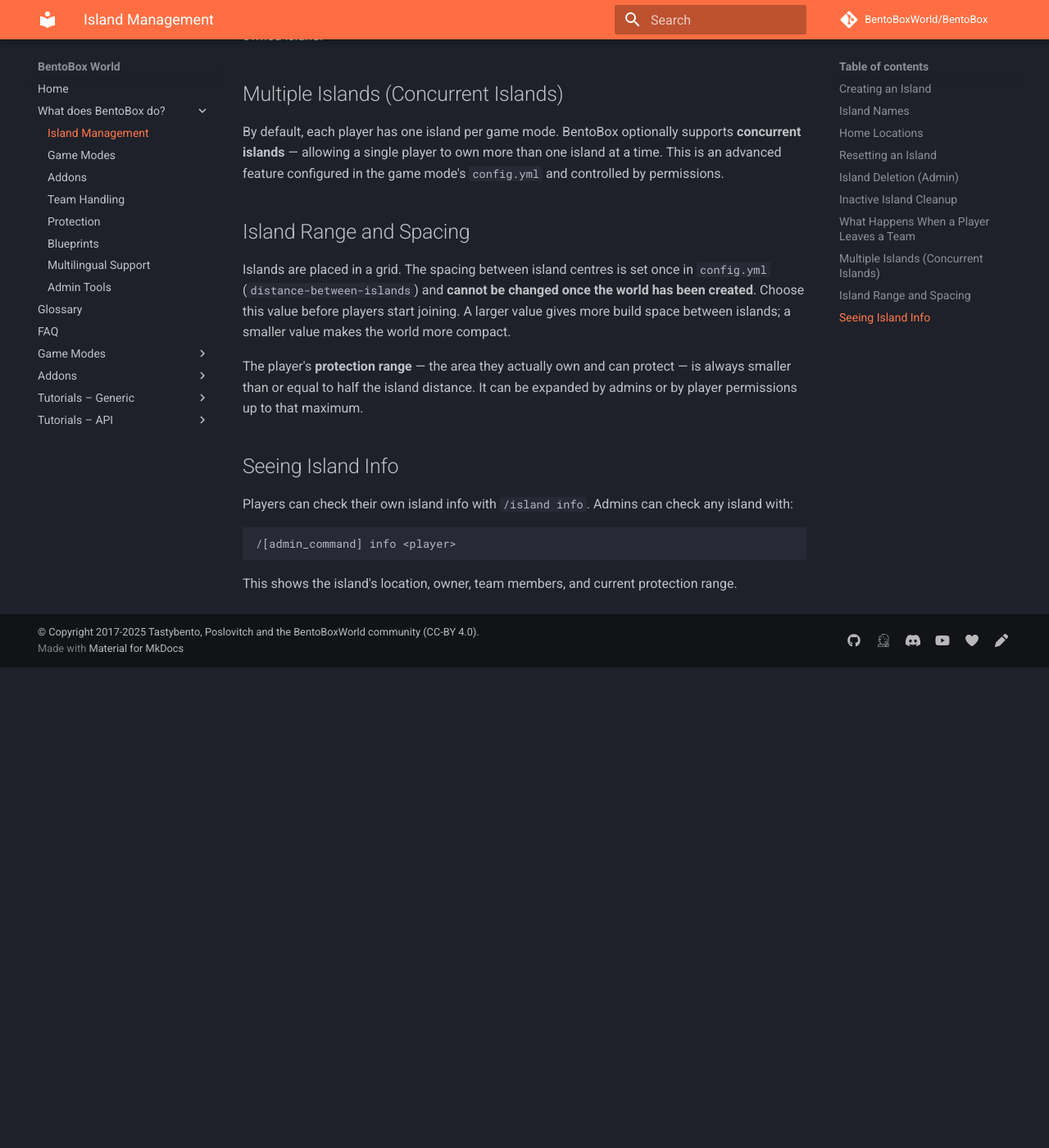
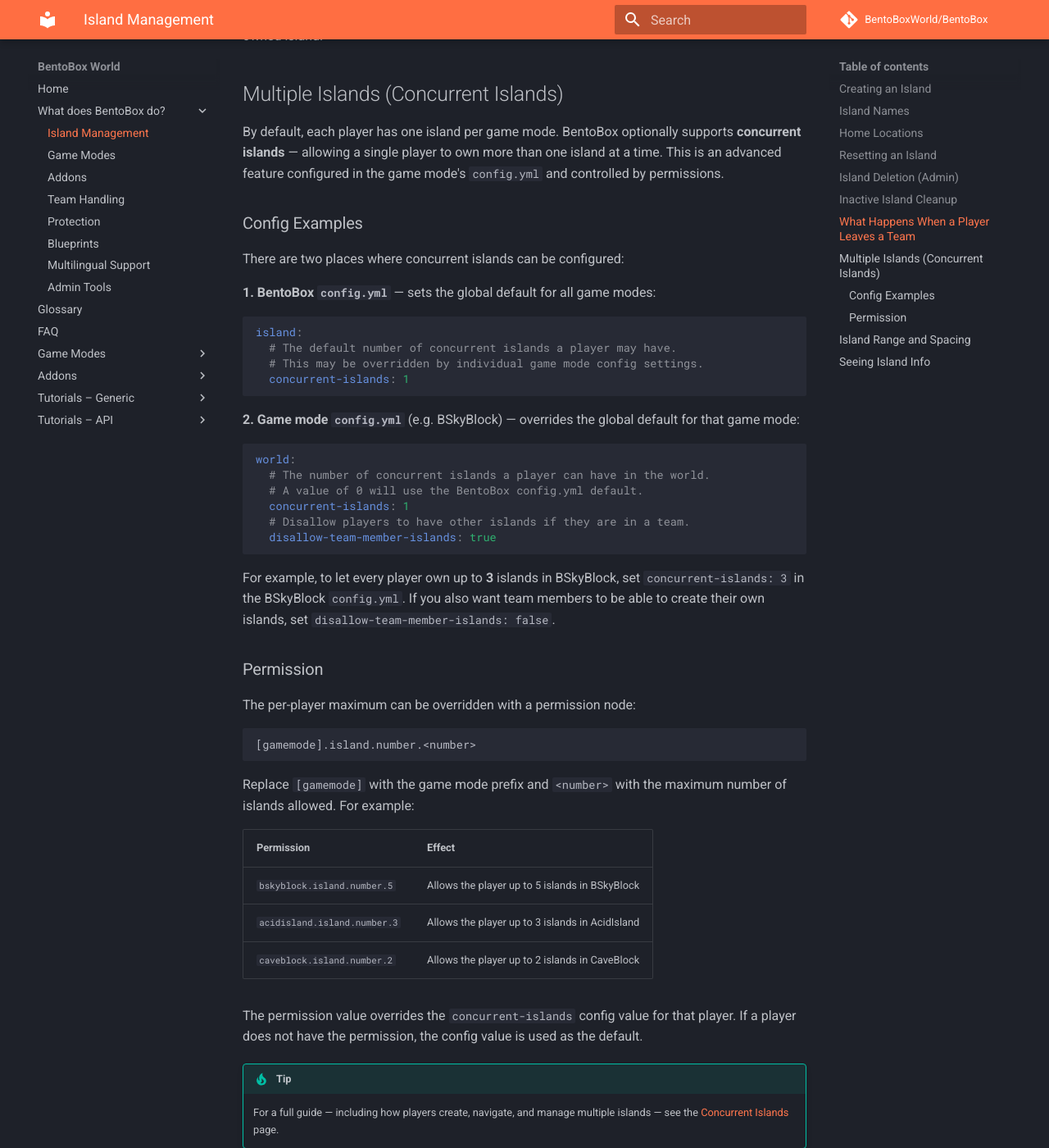
Before and after one commit to BentoBoxWorld/docs, an MkDocs documentation site: the page built from docs/BentoBox/About/IslandManagement.md, in a window 1280 px wide and 1400 px high, scrolled down 1919 px. Shown: the whole window at 82% size. Built offline with MkDocs 1.6.1 and Material for MkDocs 9.7.7, drawn with Linux system fonts in a browser that asks for light colours; comment, search, counter and statistics services are not loaded; before the commit the page ends 2733 px from its top, so only the background shows below that.

Commit message:
Add config and permission examples to Multiple Islands section (#36)
* Initial plan

* Add config and permission examples to Multiple Islands section

Expand the "Multiple Islands (Concurrent Islands)" section in the Island
Management docs with practical examples:
- BentoBox config.yml example for island.concurrent-islands setting
- Game mode config.yml example (BSkyBlock) for concurrent-islands and
  disallow-team-member-islands settings
- Permission node [gamemode].island.number.<number> with example table
- Link to the dedicated Concurrent Islands page for full details

Closes BentoBoxWorld/docs#150

Co-authored-by: tastybento <4407265+tastybento@users.noreply.github.com>
Agent-Logs-Url: https://github.com/BentoBoxWorld/docs/sessions/7229eebc-ba15-4175-b917-6f8573442345

---------

Co-authored-by: copilot-swe-agent[bot] <198982749+Copilot@users.noreply.github.com>
Co-authored-by: tastybento <4407265+tastybento@users.noreply.github.com>

````diff
--- a/docs/BentoBox/About/IslandManagement.md
+++ b/docs/BentoBox/About/IslandManagement.md
@@ -57,6 +57,53 @@ If a player is a member (not owner) and leaves a team or is kicked, they lose ac
 
 By default, each player has one island per game mode. BentoBox optionally supports **concurrent islands** — allowing a single player to own more than one island at a time. This is an advanced feature configured in the game mode's `config.yml` and controlled by permissions.
 
+### Config Examples
+
+There are two places where concurrent islands can be configured:
+
+**1. BentoBox `config.yml`** — sets the global default for all game modes:
+
+```yaml
+island:
+  # The default number of concurrent islands a player may have.
+  # This may be overridden by individual game mode config settings.
+  concurrent-islands: 1
+```
+
+**2. Game mode `config.yml`** (e.g. BSkyBlock) — overrides the global default for that game mode:
+
+```yaml
+world:
+  # The number of concurrent islands a player can have in the world.
+  # A value of 0 will use the BentoBox config.yml default.
+  concurrent-islands: 1
+  # Disallow players to have other islands if they are in a team.
+  disallow-team-member-islands: true
+```
+
+For example, to let every player own up to **3** islands in BSkyBlock, set `concurrent-islands: 3` in the BSkyBlock `config.yml`. If you also want team members to be able to create their own islands, set `disallow-team-member-islands: false`.
+
+### Permission
+
+The per-player maximum can be overridden with a permission node:
+
+```
+[gamemode].island.number.<number>
+```
+
+Replace `[gamemode]` with the game mode prefix and `<number>` with the maximum number of islands allowed. For example:
+
+| Permission | Effect |
+|---|---|
+| `bskyblock.island.number.5` | Allows the player up to 5 islands in BSkyBlock |
+| `acidisland.island.number.3` | Allows the player up to 3 islands in AcidIsland |
+| `caveblock.island.number.2` | Allows the player up to 2 islands in CaveBlock |
+
+The permission value overrides the `concurrent-islands` config value for that player. If a player does not have the permission, the config value is used as the default.
+
+!!! tip
+    For a full guide — including how players create, navigate, and manage multiple islands — see the [Concurrent Islands](../../BentoBox/ConcurrentIslands.md) page.
+
 ## Island Range and Spacing
 
 Islands are placed in a grid. The spacing between island centres is set once in `config.yml` (`distance-between-islands`) and **cannot be changed once the world has been created**. Choose this value before players start joining. A larger value gives more build space between islands; a smaller value makes the world more compact.
````
